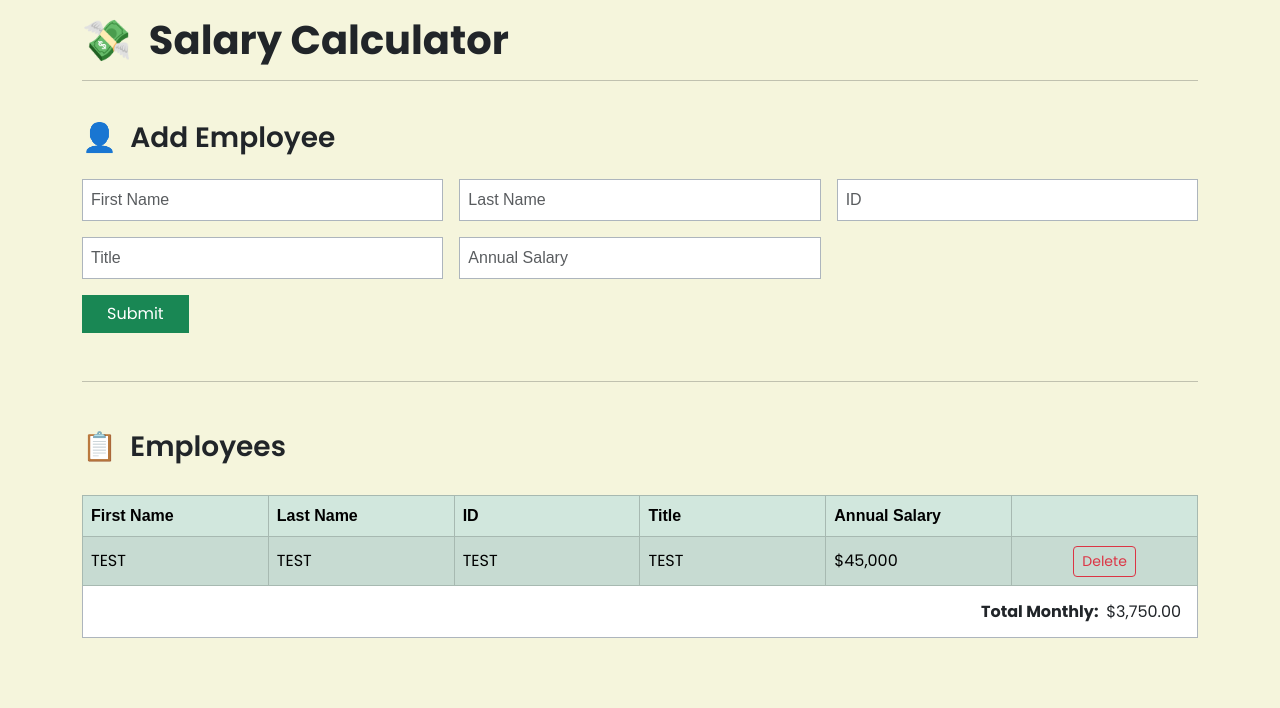
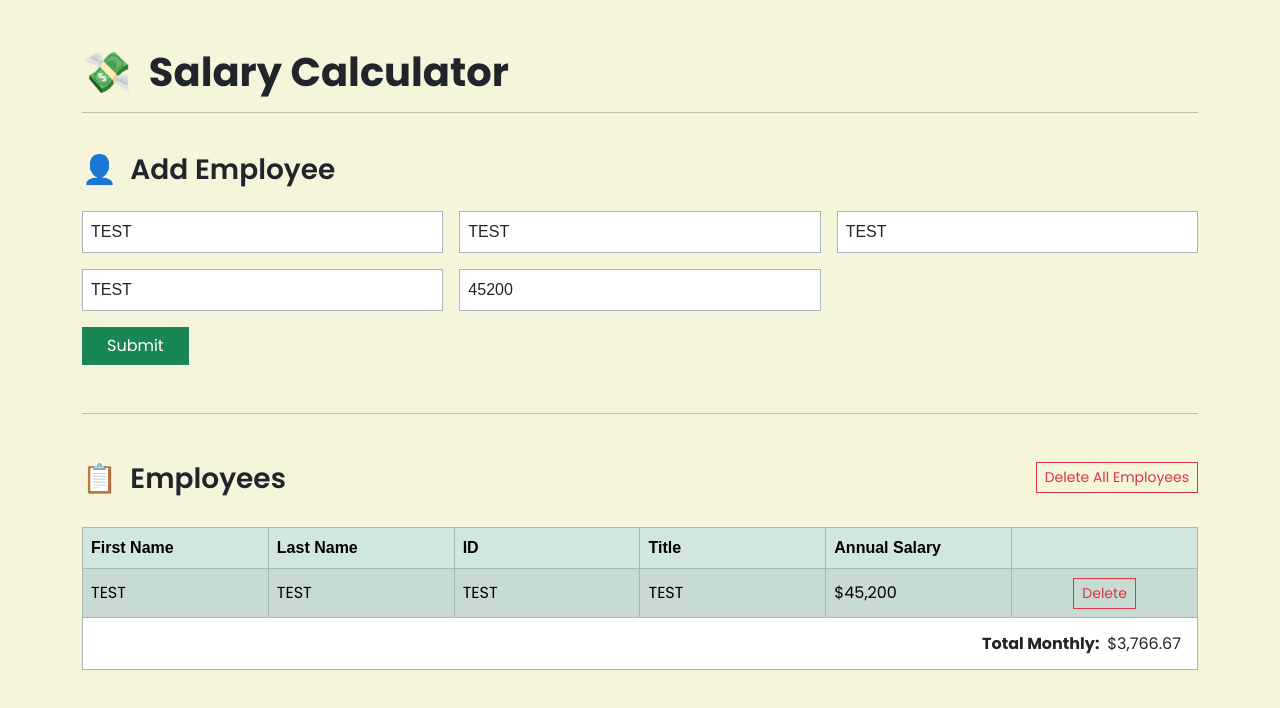
Before and after one commit to brianlarson/weekend-salary-calculator, a website: page index.html in a window 1280 px wide. Both pictures are taken after a click on the button "Submit". Drawn offline with nearby package versions, Linux system fonts and the light colour scheme.

Commit message:
Finish hiding and showing of Delete All Employees button prior to wiring it

```diff
--- a/index.html
+++ b/index.html
@@ -11,7 +11,7 @@
   <script defer src="script.js"></script>
 </head>
 <body>
-  <div class="container-md mt-3">
+  <div class="container-md my-5">
     <header>
       <h1 class="fw-bold">💸&nbsp; Salary Calculator</h1>
       <hr>
@@ -33,7 +33,7 @@
             <input value="TEST" type="text" id="titleInput" placeholder="Title" data-testid="titleInput" class="form-control border-dark-subtle p-2 rounded-0">
           </div>
           <div class="col-sm-4">
-            <input value="45000" type="number" id="salaryInput" placeholder="Annual Salary" data-testid="annualSalaryInput" class="form-control border-dark-subtle p-2 rounded-0">
+            <input value="45200" type="number" id="salaryInput" placeholder="Annual Salary" data-testid="annualSalaryInput" class="form-control border-dark-subtle p-2 rounded-0">
           </div>
           <div class="col-12 mt-3">
             <button type="submit" onClick="addEmployee(event)" data-testid="submitButton" class="btn btn-success px-4 rounded-0">
@@ -48,8 +48,8 @@
           <div class="col-6">
             <h2 class="h3 fw-semibold">📋&nbsp; Employees</h2>
           </div>
-          <div class="col-6 flex-column">
-            <!-- <button class="btn btn-sm btn-outline-danger fw-semibold float-right rounded-0 px-3 py-2 float-end">Delete All Employees</a> -->
+          <div id="deleteAllBtnWrapper" class="col-6 flex-column">
+            <!-- Delete All Employees button goes here if rows exist -->
           </div>
         </div>
         <table id="employeeList" class="table table-success table-striped table-hover table-bordered mt-4 mb-0">
--- a/script.js
+++ b/script.js
@@ -28,6 +28,14 @@ const noEmployeesRow = `
 
 // Show "No employees" row to start
 tableBody.innerHTML = noEmployeesRow;
+
+// Delete All location for inserting and removing
+const deleteAllBtnWrapper = document.querySelector("#deleteAllBtnWrapper");
+
+// Delete All button HTML template for hiding and showing
+const deleteAllBtn = `
+  <button onClick="deleteAllEmployees()" class="btn btn-sm btn-outline-danger fw-normal float-right rounded-0 float-end">Delete All Employees</a>
+`;
 
 //Create function to add employees to our list/table
 function addEmployee(event) {
@@ -66,7 +74,7 @@ function addEmployee(event) {
         <td>${titleInput.value}</td>
         <td>${formattedSalary}</td>
         <td align="center">
-          <button onClick="deleteEmployee(event)" class="btn btn-sm btn-outline-danger">
+          <button onClick="deleteEmployee(event)" class="btn btn-sm btn-outline-danger rounded-0">
             Delete
           </button>
         </td>
@@ -76,8 +84,11 @@ function addEmployee(event) {
     // Handle no "No employees" row when none exist
     handleNoEmployeesMsg();
 
+    // Show Delete All Employees button if employee rows exist (No Employees msg isn't present)
+    handleDeleteAllBtn();
+
     // Reset our add employee form so it's ready for the next addition
-    resetForm();
+    // resetForm();
 
   } else {
 
@@ -111,6 +122,9 @@ function deleteEmployee(event) {
 
     // Handle no "No employees" row when none exist
     handleNoEmployeesMsg();
+
+    // If no employee rows exist remove our Delete All button
+    handleDeleteAllBtn();
 
     // Subtract deleted employee's salary from monthly total in footer
     reduceMonthlyTotal(event);
@@ -195,3 +209,17 @@ function handleNoEmployeesMsg() {
     }
   }
 }
+
+// Create function to handle whether or not to show the Delete All Employees button
+function handleDeleteAllBtn() {
+  if (document.querySelector("#noEmployeesRow") === null) {
+    deleteAllBtnWrapper.innerHTML = deleteAllBtn;
+  } else {
+    deleteAllBtnWrapper.innerHTML = '';
+  }
+}
+
+// Create function to delete all employee rows if they exist
+function deleteAllEmployees() {
+
+}
```
